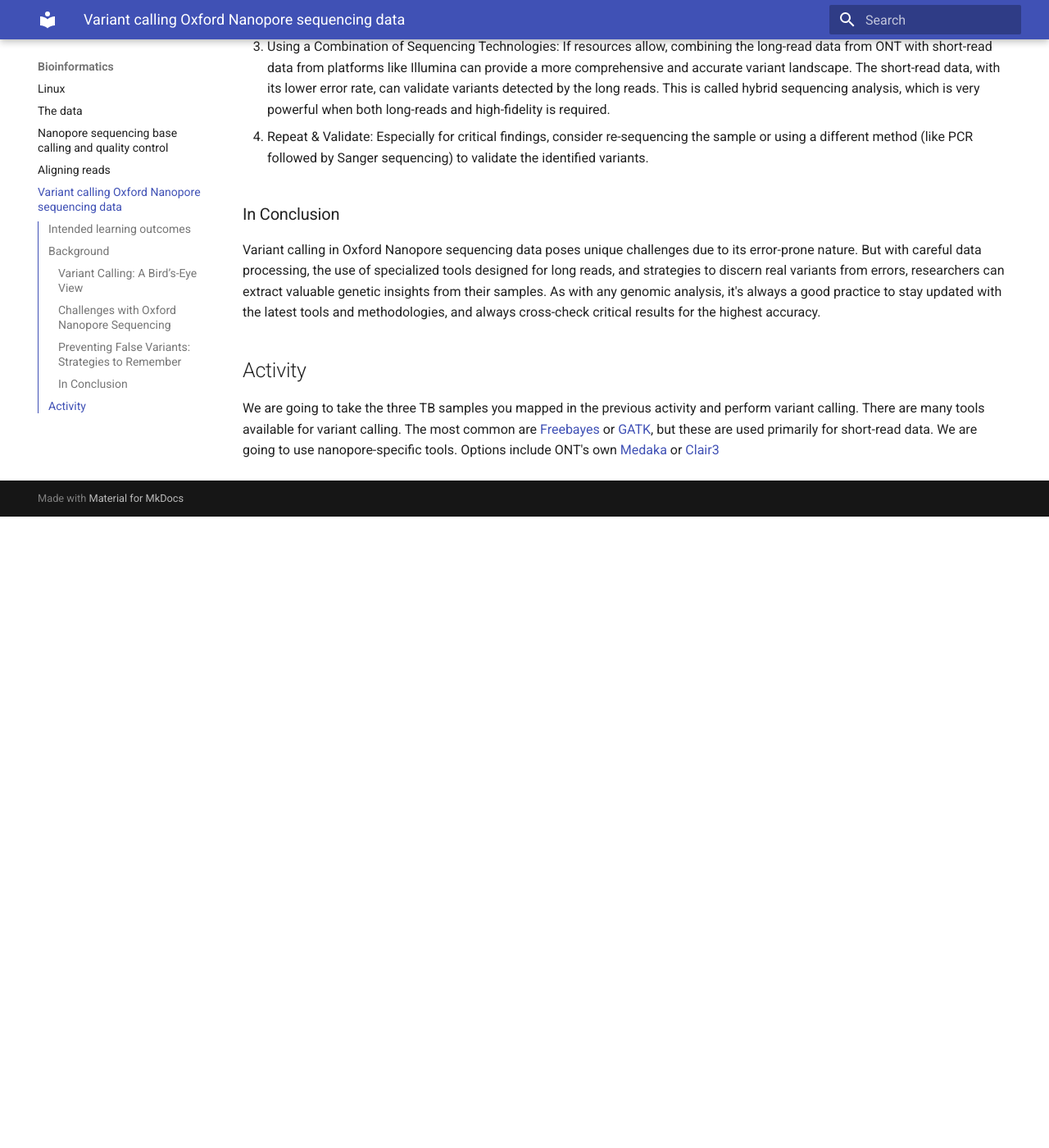
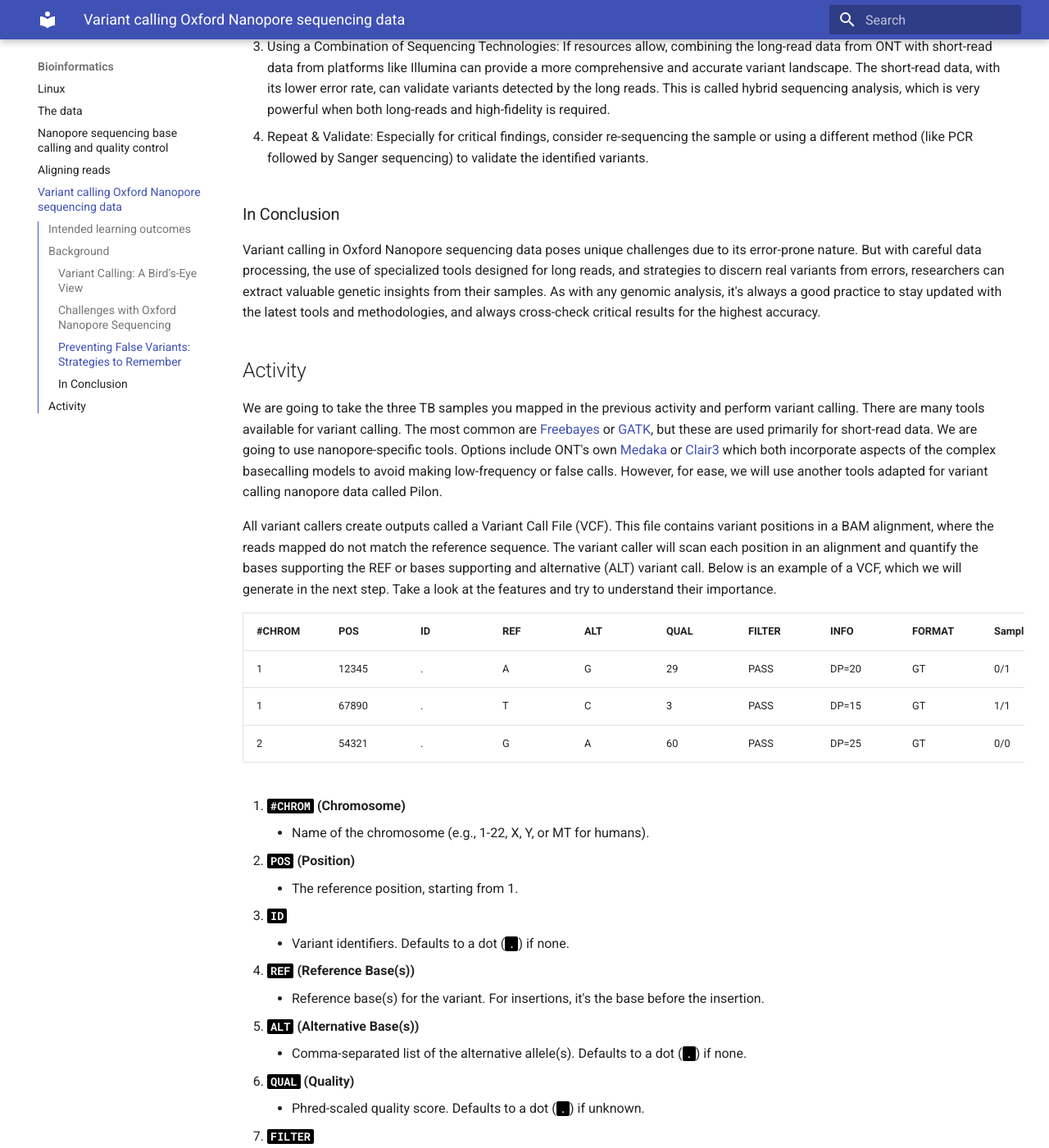
Before and after one commit to lshtm-genomics/tb-nanopore-workshop, an MkDocs documentation site: the page built from docs/bioinformatics/variant-calling.md, in a window 1280 px wide and 1400 px high, scrolled down 1313 px. Shown: the whole window at 82% size. Built offline with MkDocs 1.6.1 and Material for MkDocs 9.7.7, drawn with Linux system fonts in a browser that asks for light colours; before the commit the page ends 1943 px from its top, so only the background shows below that; some of the changed text lies outside the part shown.

Commit message:
var call

```diff
--- a/docs/bioinformatics/variant-calling.md
+++ b/docs/bioinformatics/variant-calling.md
@@ -35,5 +35,45 @@ Given the error-prone nature of Oxford Nanopore sequencing, strategies have been
 Variant calling in Oxford Nanopore sequencing data poses unique challenges due to its error-prone nature. But with careful data processing, the use of specialized tools designed for long reads, and strategies to discern real variants from errors, researchers can extract valuable genetic insights from their samples. As with any genomic analysis, it's always a good practice to stay updated with the latest tools and methodologies, and always cross-check critical results for the highest accuracy.
 
 ## Activity
+We are going to take the three TB samples you mapped in the previous activity and perform variant calling. There are many tools available for variant calling. The most common are [Freebayes](https://github.com/freebayes/freebayes) or [GATK](https://gatk.broadinstitute.org/hc/en-us), but these are used primarily for short-read data. We are going to use nanopore-specific tools. Options include ONT's own [Medaka](https://github.com/nanoporetech/medaka) or [Clair3](https://github.com/HKU-BAL/Clair3/) which both incorporate aspects of the complex basecalling models to avoid making low-frequency or false calls. However, for ease, we will use another tools adapted for variant calling nanopore data called Pilon.
 
-We are going to take the three TB samples you mapped in the previous activity and perform variant calling. There are many tools available for variant calling. The most common are [Freebayes](https://github.com/freebayes/freebayes) or [GATK](https://gatk.broadinstitute.org/hc/en-us), but these are used primarily for short-read data. We are going to use nanopore-specific tools. Options include ONT's own [Medaka](https://github.com/nanoporetech/medaka) or [Clair3](https://github.com/HKU-BAL/Clair3/)
+All variant callers create outputs called a Variant Call File (VCF). This file contains variant positions in a BAM alignment, where the reads mapped do not match the reference sequence. The variant caller will scan each position in an alignment and quantify the bases supporting the REF or bases supporting and alternative (ALT) variant call. Below is an example of a VCF, which we will generate in the next step. Take a look at the features and try to understand their importance.
+
+| #CHROM | POS   | ID     | REF | ALT | QUAL | FILTER | INFO      | FORMAT | Sample1 |
+|--------|-------|--------|-----|-----|------|--------|-----------|--------|---------|
+| 1      | 12345 | .      | A   | G   | 29   | PASS   | DP=20     | GT     | 0/1     |
+| 1      | 67890 | .      | T   | C   | 3    | PASS   | DP=15     | GT     | 1/1     |
+| 2      | 54321 | .      | G   | A   | 60   | PASS   | DP=25     | GT     | 0/0     |
+
+1. **`#CHROM` (Chromosome)**
+    - Name of the chromosome (e.g., 1-22, X, Y, or MT for humans).
+
+2. **`POS` (Position)**
+    - The reference position, starting from 1.
+
+3. **`ID`**
+    - Variant identifiers. Defaults to a dot (`.`) if none.
+
+4. **`REF` (Reference Base(s))**
+    - Reference base(s) for the variant. For insertions, it's the base before the insertion.
+
+5. **`ALT` (Alternative Base(s))**
+    - Comma-separated list of the alternative allele(s). Defaults to a dot (`.`) if none.
+
+6. **`QUAL` (Quality)**
+    - Phred-scaled quality score. Defaults to a dot (`.`) if unknown.
+
+7. **`FILTER`**
+    - Filters that the variant has passed or failed. "PASS" if all filters are passed. Defaults to a dot (`.`) if filtering hasn't been applied.
+
+8. **`INFO`**
+    - Additional information about the variant. Described in meta-information lines (e.g., `##INFO`).
+
+9. **`FORMAT`**
+    - Describes the data types and order for the per-sample columns.
+
+10. **`SAMPLE(s)`**
+    - Data for each sample. The data types and order are defined in the `FORMAT` field.
+
+
+With Pilon, we will set a hard cut-off limit for accepting var
```
